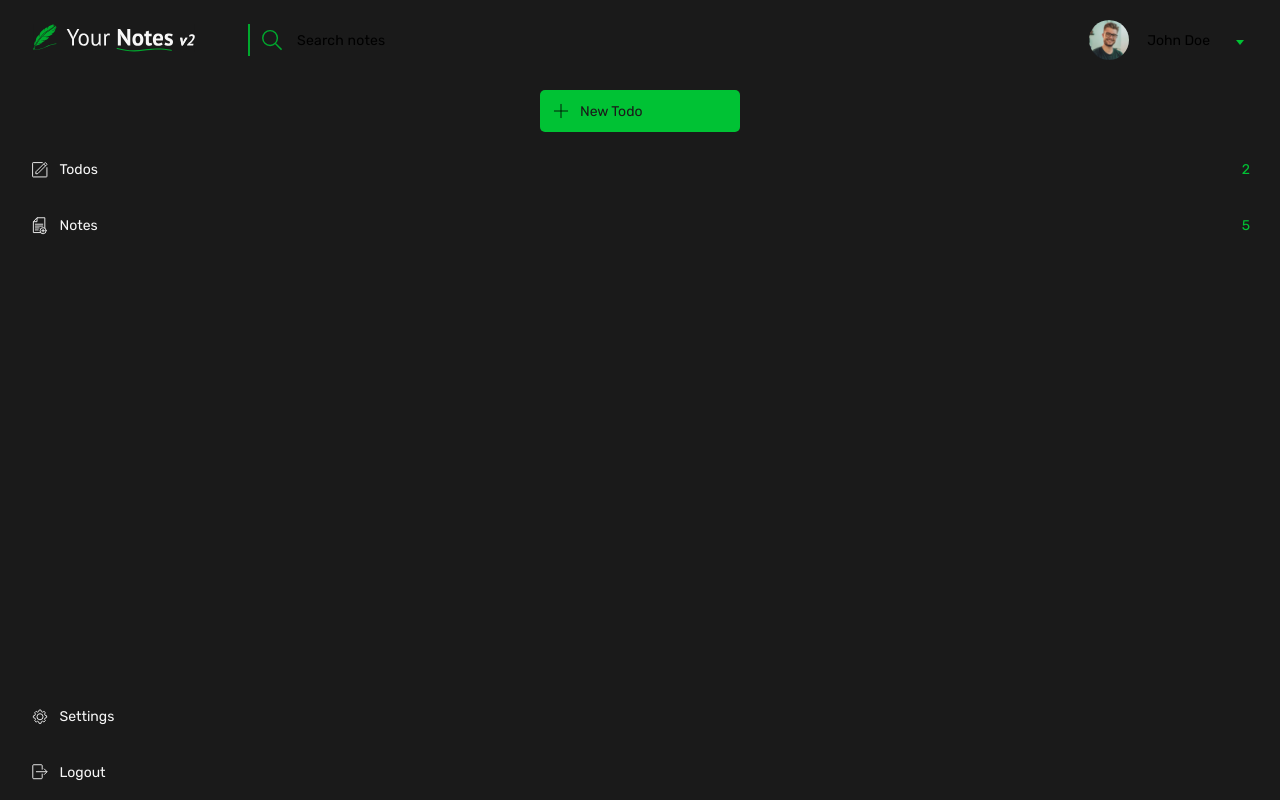
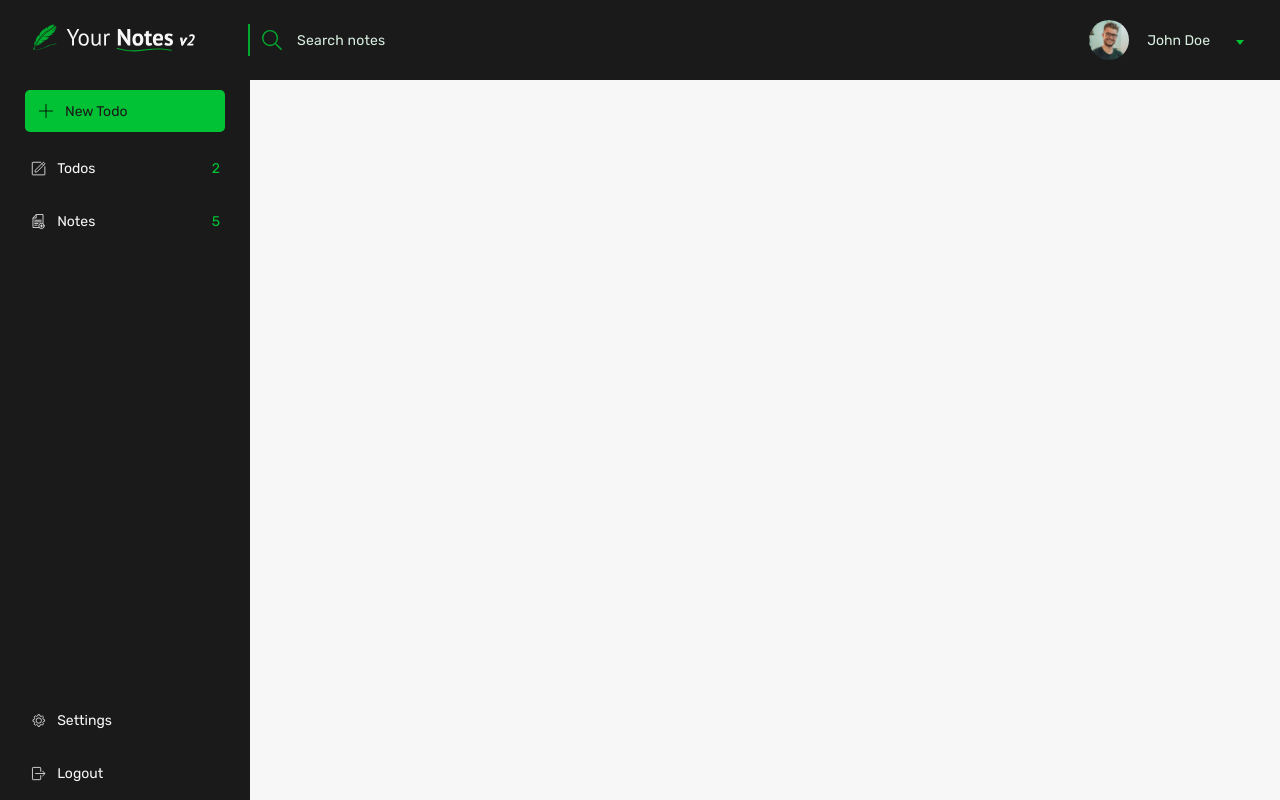
Before and after one commit to AllanKirui/your-notes-v2, a Vue app: page /todos in a window 1280 px wide. Before the commit this address led to /home. Built offline with nearby package versions, Linux system fonts and the light colour scheme; no server answers; sample sign-in values are in the browser's storage.

Commit message:
Add and register TheTodos cmp, update global style

```diff
--- a/src/App.vue
+++ b/src/App.vue
@@ -1,23 +1,31 @@
 <template>
   <!-- signup/login pages -->
-  <WelcomeHeader v-if="!isLoggedIn" />
+  <!-- <WelcomeHeader v-if="!isLoggedIn" /> -->
   <router-view name="authn" v-if="!isLoggedIn"></router-view>
 
   <!-- home page -->
-  <router-view v-if="isLoggedIn"></router-view>
+  <the-header v-if="isLoggedIn"></the-header>
+  <div class="container" v-if="isLoggedIn">
+    <the-sidebar></the-sidebar>
+    <router-view></router-view>
+  </div>
 </template>
 
 <script>
 import { getAuth, onAuthStateChanged } from "firebase/auth";
 
-import WelcomeHeader from "./components/nav/WelcomeHeader.vue";
+// import WelcomeHeader from "./components/nav/WelcomeHeader.vue";
+import TheHeader from "./components/nav/TheHeader.vue";
+import TheSidebar from "./components/ui/TheSidebar.vue";
 
 let auth;
 
 export default {
   name: "App",
   components: {
-    WelcomeHeader,
+    // WelcomeHeader,
+    TheHeader,
+    TheSidebar,
   },
   data() {
     return {
@@ -27,8 +35,8 @@ export default {
   watch: {
     isLoggedIn(newValue) {
       if (newValue) {
-        // Redirect users who successfully register to the homepage
-        this.$router.push("/home");
+        // Redirect users who successfully register to the todos page
+        this.$router.push("/todos");
       }
     },
   },
@@ -60,6 +68,7 @@ export default {
   --color-eerie-black: hsl(0, 0%, 10%);
   --color-traffic-grey: hsl(0, 0%, 32%);
   --color-venetian-red: hsl(349, 100%, 38%);
+  --color-platinum: hsl(142, 39%, 89%);
 }
 
 html {
@@ -377,6 +386,18 @@ ul {
 }
 /* end of sign up, login page styles */
 
+/* start of home page styles */
+.container {
+  display: grid;
+  grid-template-columns: 250px 1fr;
+  grid-template-rows: 1fr;
+}
+
+.content-wrapper {
+  grid-column: 2;
+}
+/* end of home page styles */
+
 /* media queries */
 @media (max-width: 1200px) {
   .intro-images {
--- a/src/Pages/TheHomepage.vue
+++ /dev/null
@@ -1,19 +0,0 @@
-<template>
-  <the-header></the-header>
-
-  <div class="container">
-    <the-sidebar></the-sidebar>
-  </div>
-</template>
-
-<script>
-import TheHeader from "@/components/nav/TheHeader.vue";
-import TheSidebar from "@/components/ui/TheSidebar.vue";
-
-export default {
-  components: {
-    TheHeader,
-    TheSidebar,
-  },
-};
-</script>
--- /dev/null
+++ b/src/Pages/TheTodos.vue
@@ -0,0 +1,3 @@
+<template>
+  <h3>Everything Todo</h3>
+</template>
```
